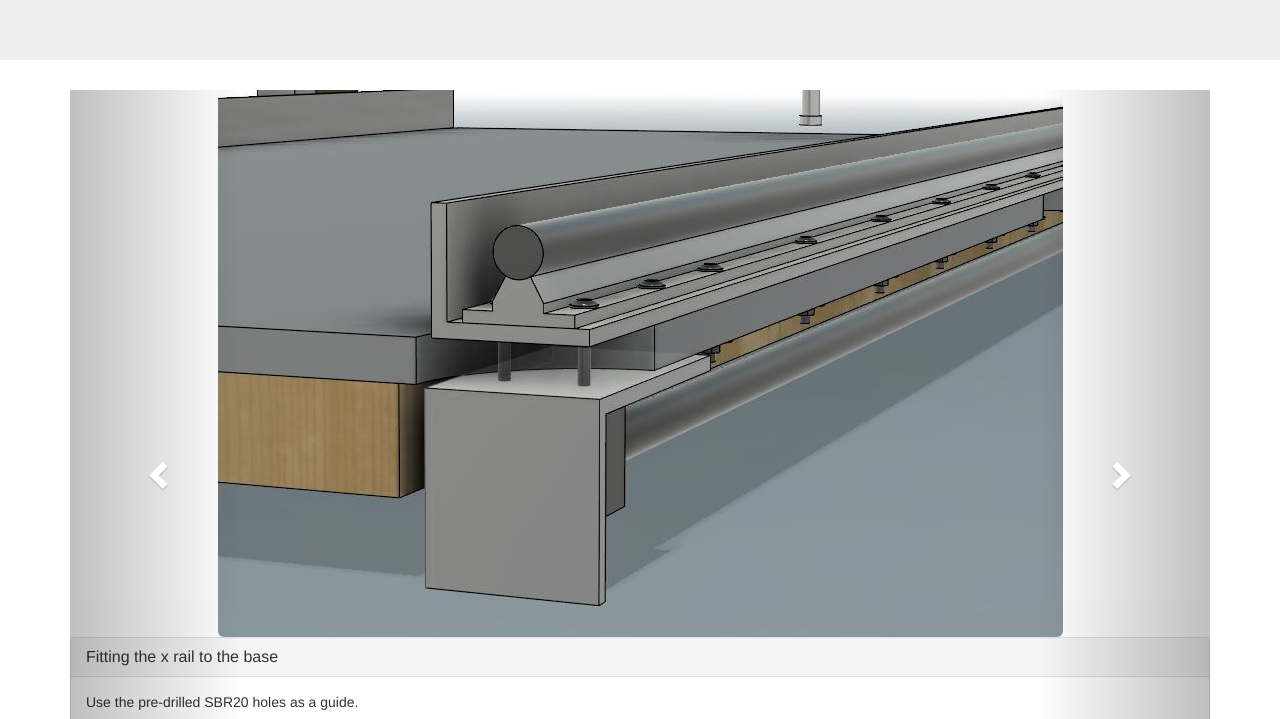
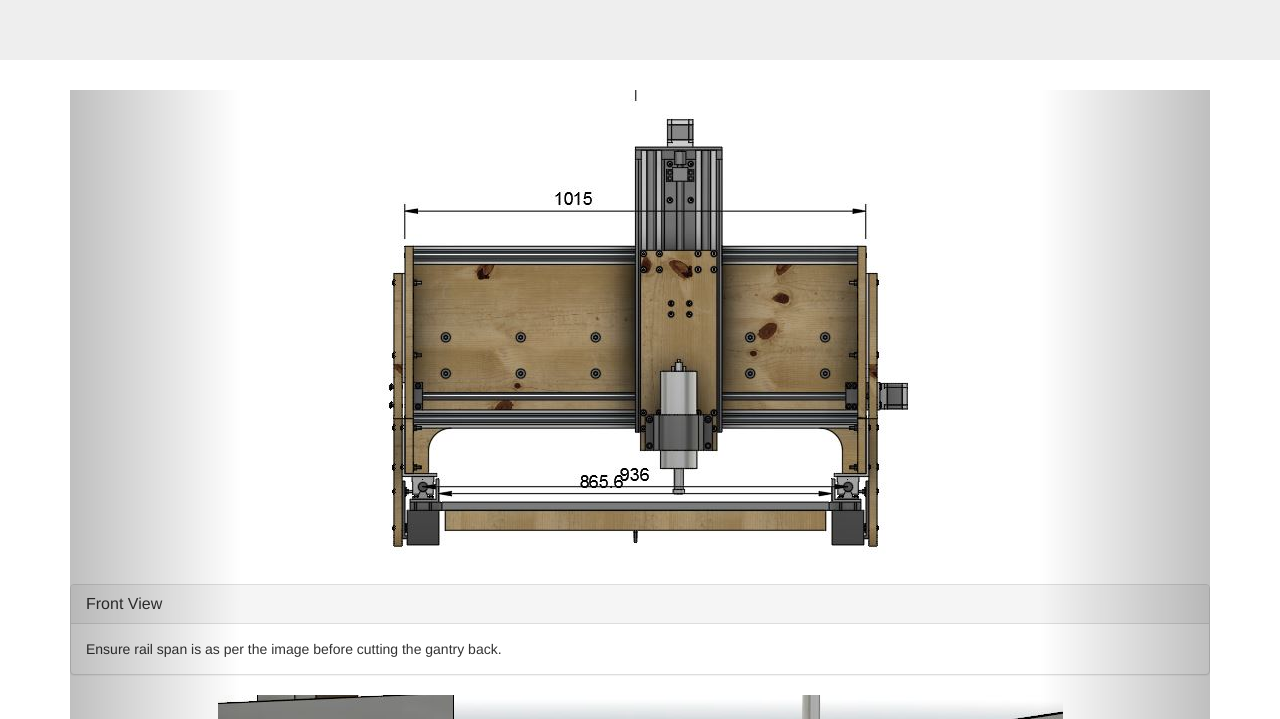
Before and after one commit to mn1del/mn1del.github.io, a plain HTML site: page cnc1.0_build.html in a window 1280 px wide. Shown: the part 233-952 px from the top of the page. Drawn offline with nearby package versions, Linux system fonts and the light colour scheme.

Commit message:
added front view image with a few dimensions.

```diff
--- a/cnc1.0_build.html
+++ b/cnc1.0_build.html
@@ -102,6 +102,17 @@
 
 		  <!-- Wrapper for slides -->
 		  <div class="carousel-inner" role="listbox">
+
+			<div class="item active">
+              <img src="img/frontView.JPG" alt="FrontView" isrc="https://myhub.autodesk360.com/ue2855102/shares/public/SH7f1edQT22b515c761e95de4e1509727cb9?mode=embed" class="img-rounded img-responsive center-block" data-toggle="modal" data-target="#buidModal1" style="cursor: pointer;">
+              <div class="panel panel-default">
+                  <div class="panel-heading">
+                      <h3 class="panel-title">Front View</h3>
+                  </div>
+                  <div class="panel-body">Ensure rail span is as per the image before cutting the gantry back.</div>
+              </div>
+           </div>
+
 			<div class="item active">
 			  <img src="img/xRailBase.JPG" alt="Step 1" isrc="https://myhub.autodesk360.com/ue2855102/shares/public/SH7f1edQT22b515c761e95de4e1509727cb9?mode=embed" class="img-rounded img-responsive center-block" data-toggle="modal" data-target="#buidModal1" style="cursor: pointer;">
 			  <div class="panel panel-default">
```
Also changed, not shown: img/frontView.JPG (added), 1 other file.
